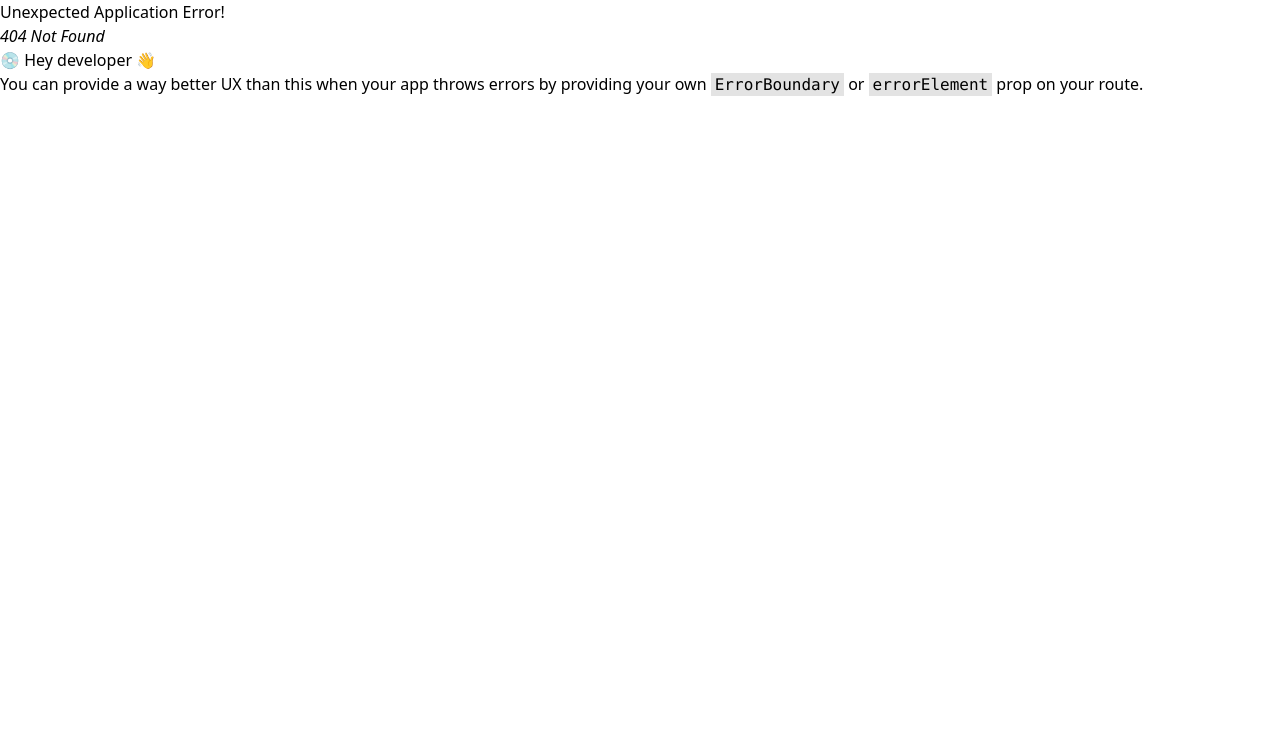
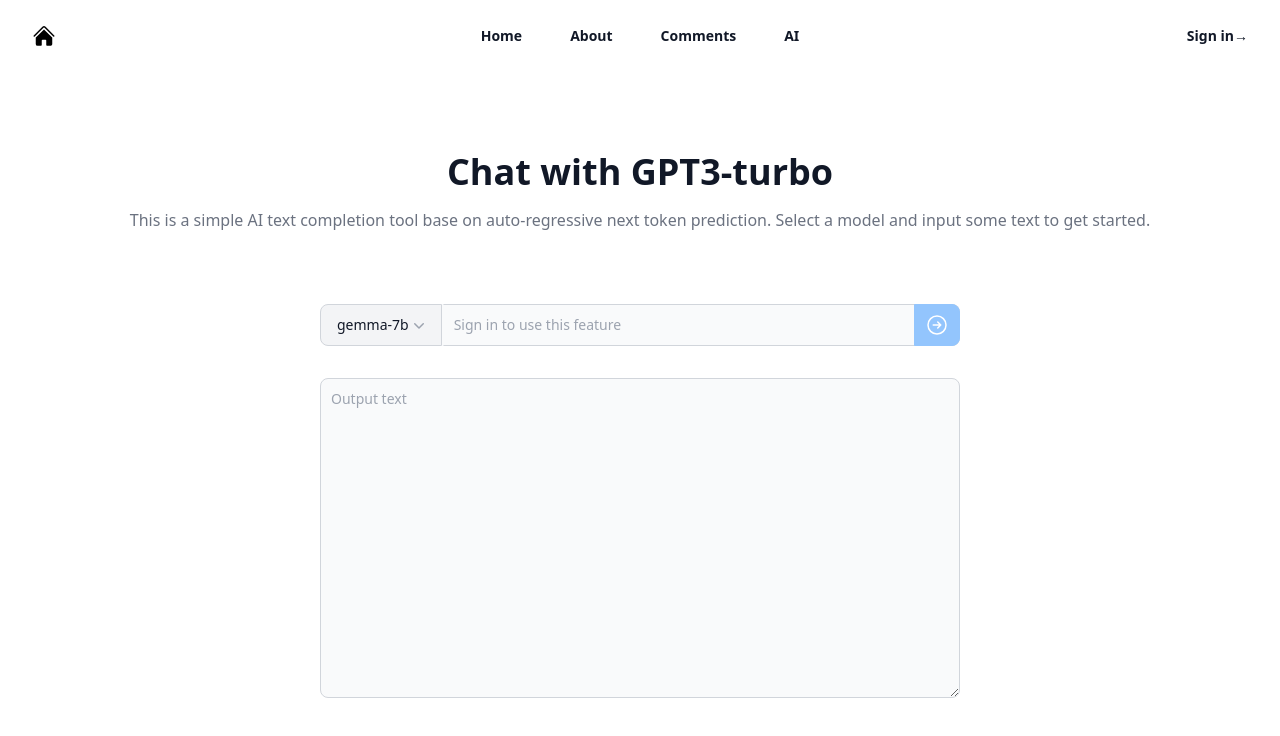
Before and after one commit to ndrw1221/full-stack-personal-page, a React (Vite) app in the folder frontend/: page /#/chat-gpt in a window 1280 px wide. Before the commit this address had no page. Shown: the top 736 px of the page. Built offline with nearby package versions, Linux system fonts and the light colour scheme; no server answers.

Commit message:
Add AI landing page and chatgpt page routes

```diff
--- /dev/null
+++ b/frontend/src/components/AILandingPage.jsx
@@ -0,0 +1,10 @@
+import { Link } from "react-router-dom";
+
+export default function AILandingPage() {
+  return (
+    <>
+      <Link to="/chat-gpt">Chat GPT</Link>
+      <Link to="/text-completion">Text Completion</Link>
+    </>
+  );
+}
--- /dev/null
+++ b/frontend/src/components/ChatGPT.jsx
@@ -0,0 +1,216 @@
+import { useState, useContext } from "react";
+import { Fragment } from "react";
+import { Menu, Transition } from "@headlessui/react";
+import { ChevronDownIcon } from "@heroicons/react/20/solid";
+import { AuthContext } from "../contexts/AuthContext";
+
+function classNames(...classes) {
+  return classes.filter(Boolean).join(" ");
+}
+
+export default function ChatGPT() {
+  const [model, setModel] = useState("gemma-7b");
+  const [inputText, setInputText] = useState("");
+  const [outputText, setOutputText] = useState("");
+  const { isAuthenticated } = useContext(AuthContext);
+
+  const hf_token = import.meta.env.VITE_HF_TOKEN;
+
+  async function query(data) {
+    let api_url = "";
+    if (model === "gemma-7b") {
+      api_url = "https://api-inference.huggingface.co/models/google/gemma-7b";
+    } else if (model === "GPT-2") {
+      api_url =
+        "https://api-inference.huggingface.co/models/openai-community/gpt2";
+    }
+
+    console.log("Fetching from: ", api_url);
+
+    const response = await fetch(api_url, {
+      headers: {
+        "Content-Type": "application/json",
+        Authorization: `Bearer ${hf_token}`,
+      },
+      method: "POST",
+      body: JSON.stringify(data),
+    });
+    const result = await response.json();
+    return result;
+  }
+
+  const handleSubmit = () => {
+    setOutputText("Loading...");
+    query({
+      inputs: inputText,
+      options: {
+        use_cache: false,
+        max_new_tokens: 50,
+      },
+    }).then((response) => {
+      if (response.error) {
+        console.log(JSON.stringify(response));
+        setOutputText("Oops! Something went wrong. Please try again later.");
+        return;
+      }
+      setOutputText(response[0].generated_text);
+    });
+  };
+
+  const handleContinue = () => {
+    query({
+      inputs: outputText,
+      options: {
+        use_cache: false,
+        max_new_tokens: 100,
+      },
+    }).then((response) => {
+      if (response.error) {
+        console.log(JSON.stringify(response));
+        setOutputText("Oops! Something went wrong. Please try again later.");
+        return;
+      }
+      setOutputText(response[0].generated_text);
+    });
+  };
+
+  return (
+    <div className="flex flex-col mt-20 w-screen items-center gap-y-8">
+      <h1 className="text-4xl font-bold text-center text-gray-900">
+        Chat with GPT3-turbo
+      </h1>
+      <p className="-mt-4 mb-10 text-center text-gray-500">
+        This is a simple AI text completion tool base on auto-regressive next
+        token prediction. Select a model and input some text to get started.
+      </p>
+
+      <form class="w-1/2" onSubmit={handleSubmit}>
+        <div class="flex">
+          <Menu as="div" className="relative inline-block text-left">
+            <div>
+              <Menu.Button className="flex-shrink-0 text-nowrap z-10 inline-flex items-center py-2.5 px-4 text-sm font-medium text-center text-gray-900 bg-gray-100 border border-gray-300 rounded-s-lg hover:bg-gray-200 focus:ring-4 focus:outline-none focus:ring-gray-100">
+                {model}
+                <ChevronDownIcon
+                  className="-mr-1 h-5 w-5 text-gray-400"
+                  aria-hidden="true"
+                />
+              </Menu.Button>
+            </div>
+
+            <Transition
+              as={Fragment}
+              enter="transition ease-out duration-100"
+              enterFrom="transform opacity-0 scale-95"
+              enterTo="transform opacity-100 scale-100"
+              leave="transition ease-in duration-75"
+              leaveFrom="transform opacity-100 scale-100"
+              leaveTo="transform opacity-0 scale-95"
+            >
+              <Menu.Items className="absolute right-0 z-10 mt-2 w-56 origin-top-right rounded-md bg-white shadow-lg ring-1 ring-black ring-opacity-5 focus:outline-none">
+                <div className="py-1">
+                  <Menu.Item>
+                    {({ active }) => (
+                      <div
+                        className={classNames(
+                          active
+                            ? "bg-gray-100 text-gray-900"
+                            : "text-gray-700",
+                          "block px-4 py-2 text-sm"
+                        )}
+                        onClick={() => setModel("gemma-7b")}
+                      >
+                        Google gemma-7b
+                      </div>
+                    )}
+                  </Menu.Item>
+                  <Menu.Item>
+                    {({ active }) => (
+                      <div
+                        className={classNames(
+                          active
+                            ? "bg-gray-100 text-gray-900"
+                            : "text-gray-700",
+                          "block px-4 py-2 text-sm"
+                        )}
+                        onClick={() => setModel("GPT-2")}
+                      >
+                        OpenAI GPT-2
+                      </div>
+                    )}
+                  </Menu.Item>
+                </div>
+              </Menu.Items>
+            </Transition>
+          </Menu>
+          <div class="relative w-full">
+            <input
+              id="search-dropdown"
+              class="block p-2.5 w-full z-20 text-sm text-gray-900 bg-gray-50 rounded-e-lg border-s-gray-50 border-s-2 border border-gray-300 focus:ring-blue-500 focus:border-blue-500"
+              placeholder={
+                isAuthenticated
+                  ? "Text you want to complete..."
+                  : "Sign in to use this feature"
+              }
+              required
+              autoComplete="off"
+              onChange={(e) => setInputText(e.target.value)}
+              disabled={!isAuthenticated}
+            />
+            <button
+              type="submit"
+              disabled={!inputText.trim()}
+              class={`absolute top-0 end-0 p-2.5 text-sm font-extrabold h-full text-white  rounded-e-lg border  focus:ring-4 focus:outline-none focus:ring-blue-300 flex justify-center items-center ${
+                inputText.trim()
+                  ? "bg-blue-700 border-blue-700 hover:bg-blue-800"
+                  : "bg-blue-300 border-blue-300"
+              }`}
+            >
+              <svg
+                xmlns="http://www.w3.org/2000/svg"
+                fill="none"
+                viewBox="0 0 24 24"
+                strokeWidth={1.5}
+                stroke="currentColor"
+                className="w-6 h-6"
+              >
+                <path
+                  strokeLinecap="round"
+                  strokeLinejoin="round"
+                  d="m12.75 15 3-3m0 0-3-3m3 3h-7.5M21 12a9 9 0 1 1-18 0 9 9 0 0 1 18 0Z"
+                />
+              </svg>
+              <span class="sr-only">Complete</span>
+            </button>
+          </div>
+        </div>
+      </form>
+
+      <div class="w-1/2 flex justify-end flex-wrap">
+        <textarea
+          class="block w-full h-80 p-2.5 text-sm text-gray-900 bg-gray-50 rounded-lg border border-gray-300"
+          rows="5"
+          placeholder="Output text"
+          value={outputText}
+          readOnly
+        ></textarea>
+        <button
+          className={`p-2 mt-2 text-sm font-extrabold text-white rounded-lg border focus:ring-4 focus:outline-none focus:ring-blue-300 flex justify-center items-center ${
+            outputText.trim() &&
+            outputText !== "Loading..." &&
+            model !== "GPT-2"
+              ? "bg-blue-700 border-blue-700 hover:bg-blue-800"
+              : "hidden"
+          }`}
+          onClick={handleContinue}
+        >
+          Continue
+        </button>
+        {model === "GPT-2" && (
+          <p className="text-sm text-gray-500 mt-2">
+            Continue generation is not supported for GPT-2 model.
+          </p>
+        )}
+      </div>
+    </div>
+  );
+}
--- a/frontend/src/components/AIPage.jsx
+++ b/frontend/src/components/TextCompletion.jsx
@@ -8,7 +8,7 @@
   return classes.filter(Boolean).join(" ");
 }
 
-export default function AIPage() {
+export default function TextCompletion() {
   const [model, setModel] = useState("gemma-7b");
   const [inputText, setInputText] = useState("");
   const [outputText, setOutputText] = useState("");
```
Also changed, not shown: frontend/src/main.jsx (+13 -3 lines).
